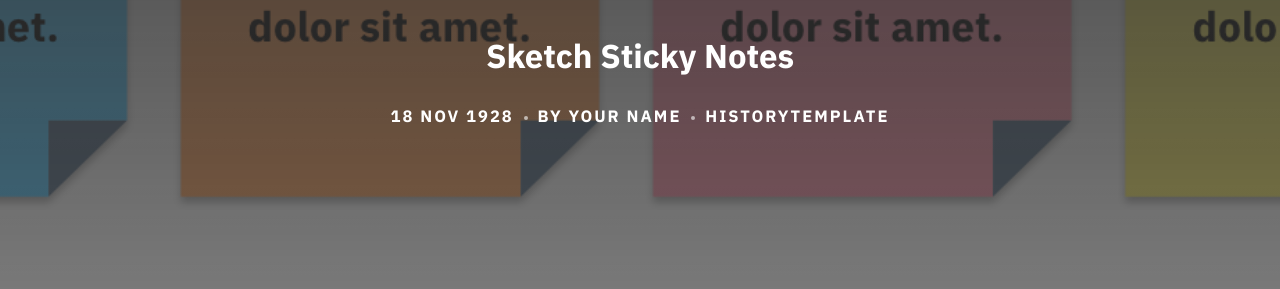
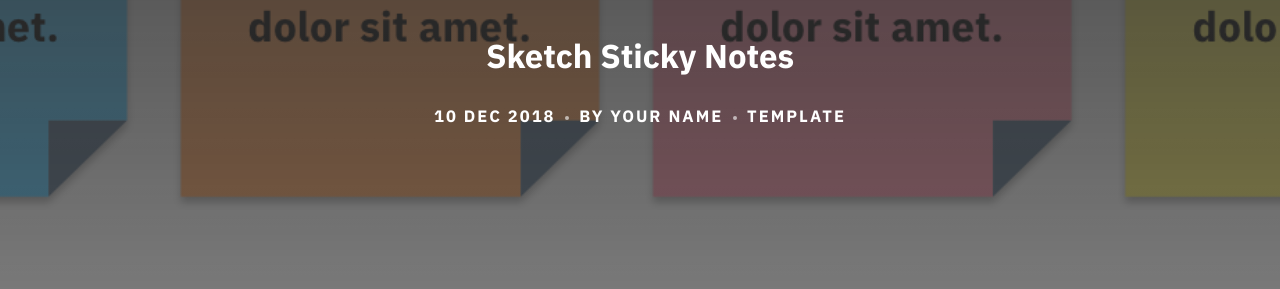
Before and after one commit to thomas-ge/thomas-ge.github.io, a Jekyll site: the page built from _posts/templates/2018-12-10-sketch-stickies.markdown, in a window 1280 px wide and 1400 px high. Shown: the part 228-517 px from the top of the window. Built offline with Jekyll 4.4.1, drawn with Linux system fonts in a browser that asks for light colours; nearby versions of some CDN libraries; some web fonts are replaced; Markdown is read by kramdown in place of the engine named in the settings; comment, search, counter and statistics services are not loaded; some of the changed text lies outside the part shown.

Commit message:
Updated stickies

```diff
--- a/_posts/templates/1928-11-18-debut.markdown
+++ b/_posts/_archive/1928-11-18-debut.markdown
@@ -2,8 +2,7 @@
 layout: post
 title:  "Sketch Sticky Notes"
 category: Template
-date:   1928-11-18 01:00:00
-last_modified_at:  1928-11-18 01:00:00
+date:   2018-12-10 17:20:00
 excerpt: "A small sticky notes library for Sketch."
 categories: history
 image:
--- a/_posts/templates/2018-12-10-sketch-stickies.markdown
+++ b/_posts/templates/2018-12-10-sketch-stickies.markdown
@@ -2,15 +2,13 @@
 layout: post
 title:  "Sketch Sticky Notes"
 category: Template
-date:   1928-11-18 01:00:00
-last_modified_at:  1928-11-18 01:00:00
+date:   2018-12-10 00:00:00
 excerpt: "A small sticky notes library for Sketch."
-categories: history
 image:
   feature: Stickies.png
   topPosition: -50px
 bgContrast: dark
 bgGradientOpacity: darker
 syntaxHighlighter: no
-link: https://github.com/thomas-ge/Sketch-Stickies/blob/master/README.md
+link: https://github.com/thomas-ge/Sketch-Stickies
 ---
```
Also changed, not shown: _posts/_archive/1929-03-28-black-and-white-films.markdown (renamed from _posts/templates/1929-03-28-black-and-white-films.markdown), _posts/_archive/1983-12-16-television.markdown (renamed from _posts/templates/1983-12-16-television.markdown), _posts/_archive/2014-12-15-challenge.markdown (renamed from _posts/templates/2014-12-15-challenge.markdown), 10 other files.
